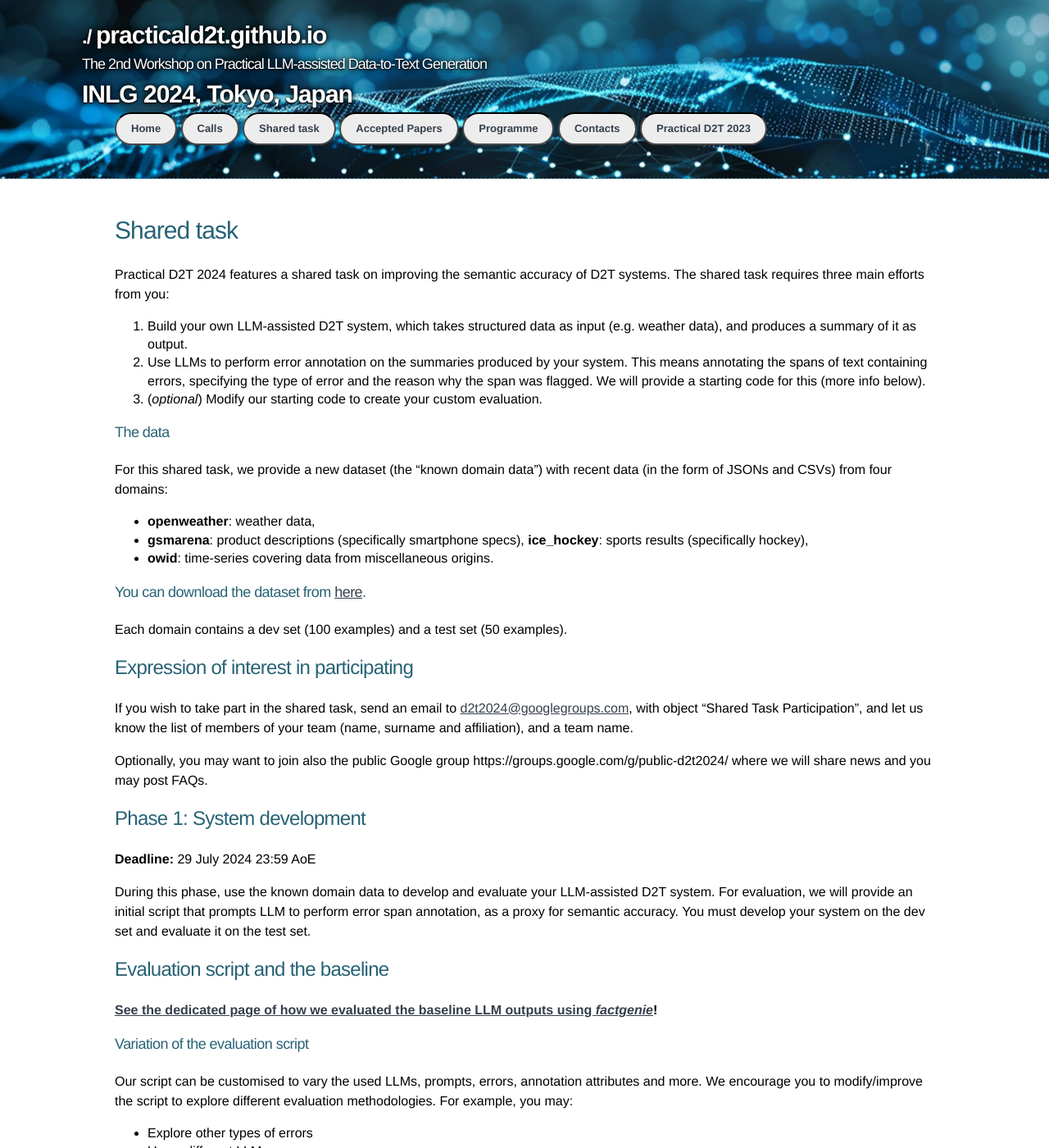
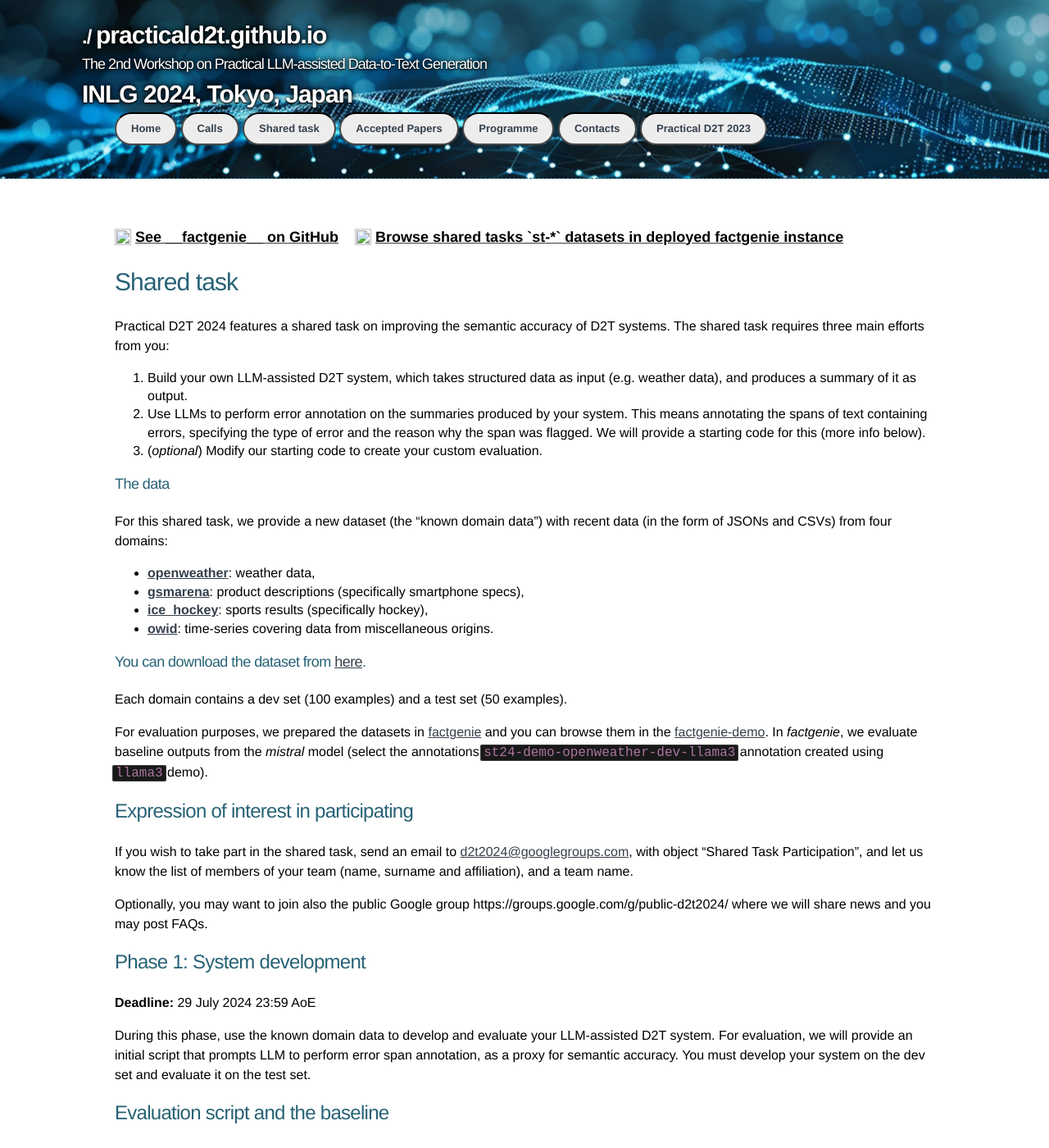
Before and after one commit to practicald2t/practicald2t.github.io, a Jekyll site: the page built from pages/shared_task.md, in a window 1280 px wide and 1400 px high. Shown: the whole window at 82% size. Built offline with Jekyll 4.4.1, drawn with Linux system fonts in a browser that asks for light colours.

Commit message:
links to factgenie and demo

```diff
--- a/pages/shared_task.md
+++ b/pages/shared_task.md
@@ -3,12 +3,18 @@ layout: default
 ---
  <div class="forms-container">
 
- <!-- <div class="forms">
+ <div class="forms">
     <img src="assets/images/github-logo.png">
-    <a href="https://github.com/practicald2t/hackathon/">
-    <p style="font-size: large">Hackathon – Github</p>
+    <a href="https://github.com/kasnerz/factgenie/">
+    <p style="font-size: large">See __factgenie__ on GitHub</p>
     </a>
-</div> -->
+</div>
+ <div class="forms">
+    <img src="assets/images/factgenie-logo.png">
+    <a href="https://quest.ms.mff.cuni.cz/namuddis/factgenie/browse?dataset=st24-openweather&split=dev&example_idx=0">
+    <p style="font-size: large">Browse shared tasks `st-*` datasets in deployed factgenie instance</p>
+    </a>
+</div>
 </div>
 
 # Shared task
@@ -21,13 +27,16 @@ Practical D2T 2024 features a shared task on improving the semantic accuracy of
 ### The data
 For this shared task, we provide a new dataset (the "known domain data") with recent data (in the form of JSONs and CSVs) from four domains:
 
-- **openweather**: weather data,
-- **gsmarena**: product descriptions (specifically smartphone specs),
-**ice_hockey**: sports results (specifically hockey),
-- **owid**: time-series covering data from miscellaneous origins.
+- [**openweather**](https://quest.ms.mff.cuni.cz/namuddis/factgenie/browse?dataset=st24-openweather&split=dev&example_idx=0): weather data,
+- [**gsmarena**](https://quest.ms.mff.cuni.cz/namuddis/factgenie/browse?dataset=st24-gsmarena&split=dev&example_idx=0): product descriptions (specifically smartphone specs),
+- [**ice_hockey**](https://quest.ms.mff.cuni.cz/namuddis/factgenie/browse?dataset=st24-ice_hockey&split=dev&example_idx=0): sports results (specifically hockey),
+- [**owid**](https://quest.ms.mff.cuni.cz/namuddis/factgenie/browse?dataset=st24-owid&split=dev&example_idx=0): time-series covering data from miscellaneous origins.
 
 ### You can download the dataset from [here](https://practicald2t.github.io/assets/shared_task_data/known_domains.zip).
 Each domain contains a dev set (100 examples) and a test set (50 examples).
+
+For evaluation purposes, we prepared the datasets in [factgenie](https://github.com/kasnerz/factgenie/blob/c8fb56aa17482dd04c9341b3bb68a2f65a7fe355/factgenie/loaders/practicald2t_st24.py) and you can browse them in the [factgenie-demo](https://quest.ms.mff.cuni.cz/namuddis/factgenie/browse?dataset=st24-openweather&split=dev&example_idx=0).
+In _factgenie_, we evaluate baseline outputs from the _mistral_ model (select the annotations `st24-demo-openweather-dev-llama3` annotation created using `llama3` demo).
 
 ## Expression of interest in participating
 If you wish to take part in the shared task, send an email to [d2t2024@googlegroups.com](mailto:d2t2024@googlegroups.com), with object "Shared Task Participation", and let us know the list of members of your team (name, surname and affiliation), and a team name.
```
Also changed, not shown: assets/images/factgenie-logo.png (added).
